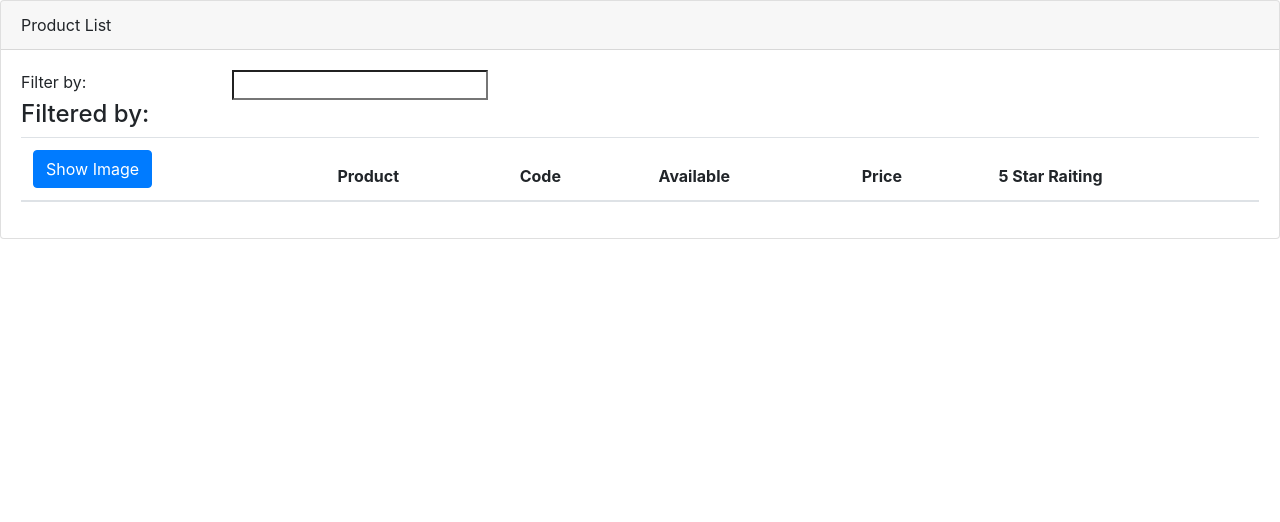
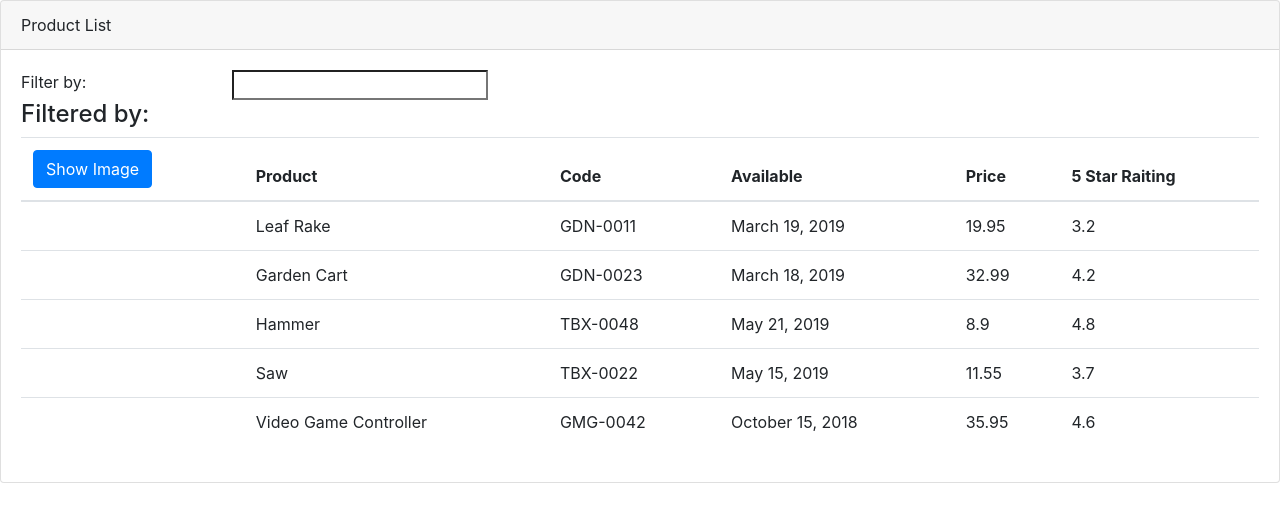
Before and after one commit to mohamednajiub/angular-market, an Angular app: page / in a window 1280 px wide. Shown: the top 522 px of the page. Built offline with nearby package versions, Linux system fonts and the light colour scheme.

Commit message:
feat: add products in table

```diff
--- a/src/app/products/product-list.component.html
+++ b/src/app/products/product-list.component.html
@@ -27,7 +27,15 @@
                     </tr>
                 </thead>
                 <tbody>
-
+                    <tr *ngFor="let product of products">
+                        <!-- <td><img src="{{product.imageUrl}}" alt="{{product.productName}}"/></td> -->
+                        <td></td>
+                        <td>{{product.productName}}</td>
+                        <td>{{product.productCode}}</td>
+                        <td>{{product.releaseDate}}</td>
+                        <td>{{product.price}}</td>
+                        <td>{{product.starRating}}</td>
+                    </tr>
                 </tbody>
             </table>
         </div>
```
